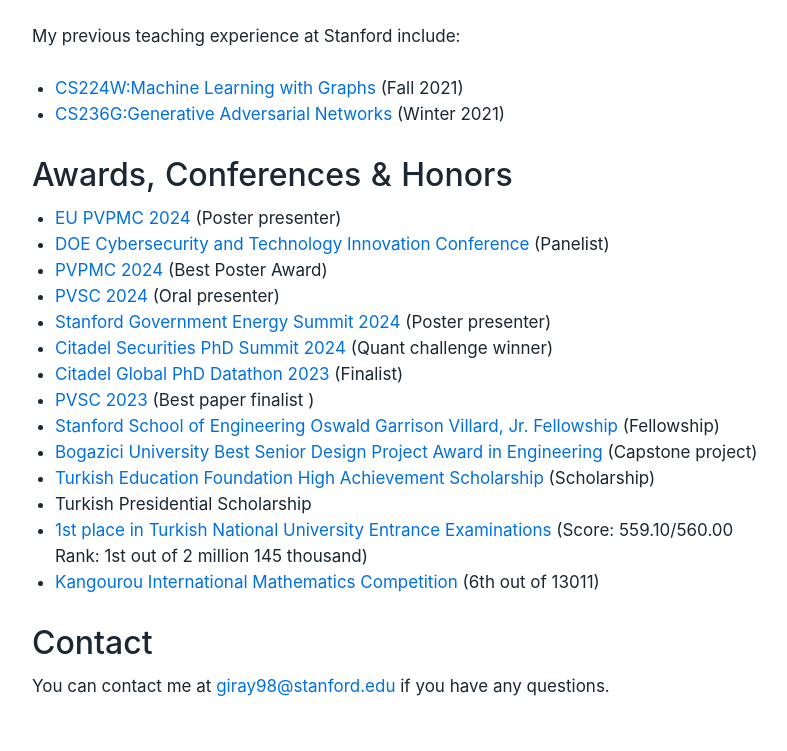
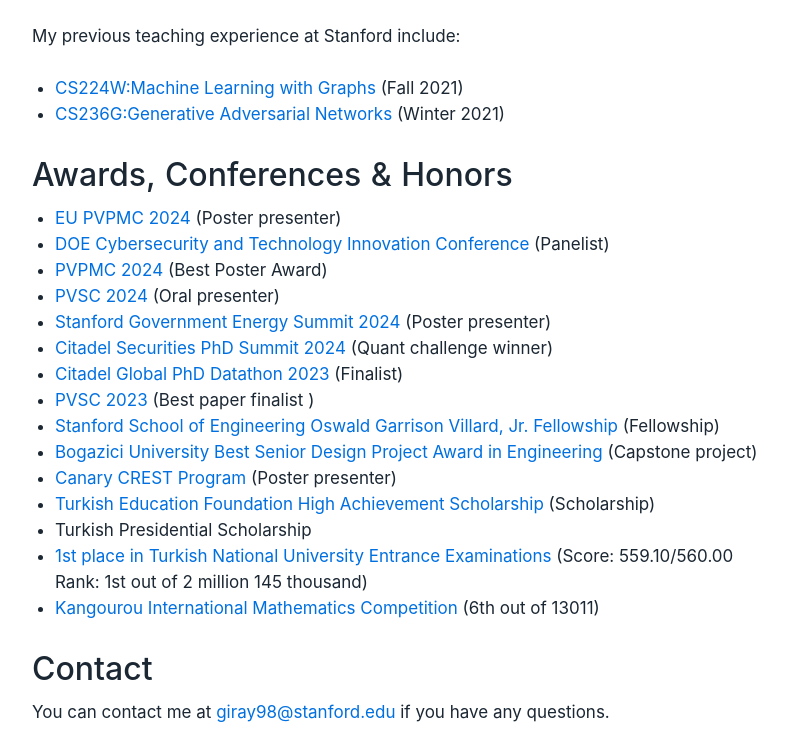
Before and after one commit to giray98/mgiray.github.io, a plain HTML site: page index.html in a window 1280 px wide. Shown: the part 3767-4518 px from the top of the page, without its empty margins (20-807 px from the left). Before the commit the page ends 4492 px from the top, so only its background shows below. Drawn offline with Linux system fonts and the light colour scheme.

Commit message:
award update

```diff
--- a/index.html
+++ b/index.html
@@ -179,6 +179,7 @@
   <li><a href="https://ieee-pvsc.org/PVSC50/">PVSC 2023</a> (Best paper finalist )</li>
   <li><a href="https://ee.stanford.edu/~acfs/villard_fellowship.html">Stanford School of Engineering Oswald Garrison Villard, Jr. Fellowship </a> (Fellowship)</li>
   <li><a href="http://www.sdp.ee.boun.edu.tr/awardcenker.asp">Bogazici University Best Senior Design Project Award in Engineering</a> (Capstone project)</li>
+  <li><a href="https://canarycenter.stanford.edu/canarycrest/2019.html">Canary CREST Program</a> (Poster presenter)</li>
   <li><a href="https://www.tev.org.tr/homepage/en">Turkish Education Foundation High Achievement Scholarship</a> (Scholarship)</li>
   <li> Turkish Presidential Scholarship </li>
   <li><a href="https://doczz.biz.tr/doc/83332/mehmet-gi̇ray-öğüt-elektrik-elektronik-mühendisliği--i̇ng...">1st place in Turkish National University Entrance Examinations </a> (Score: 559.10/560.00 Rank: 1st out of 2 million 145 thousand)</li>
```
